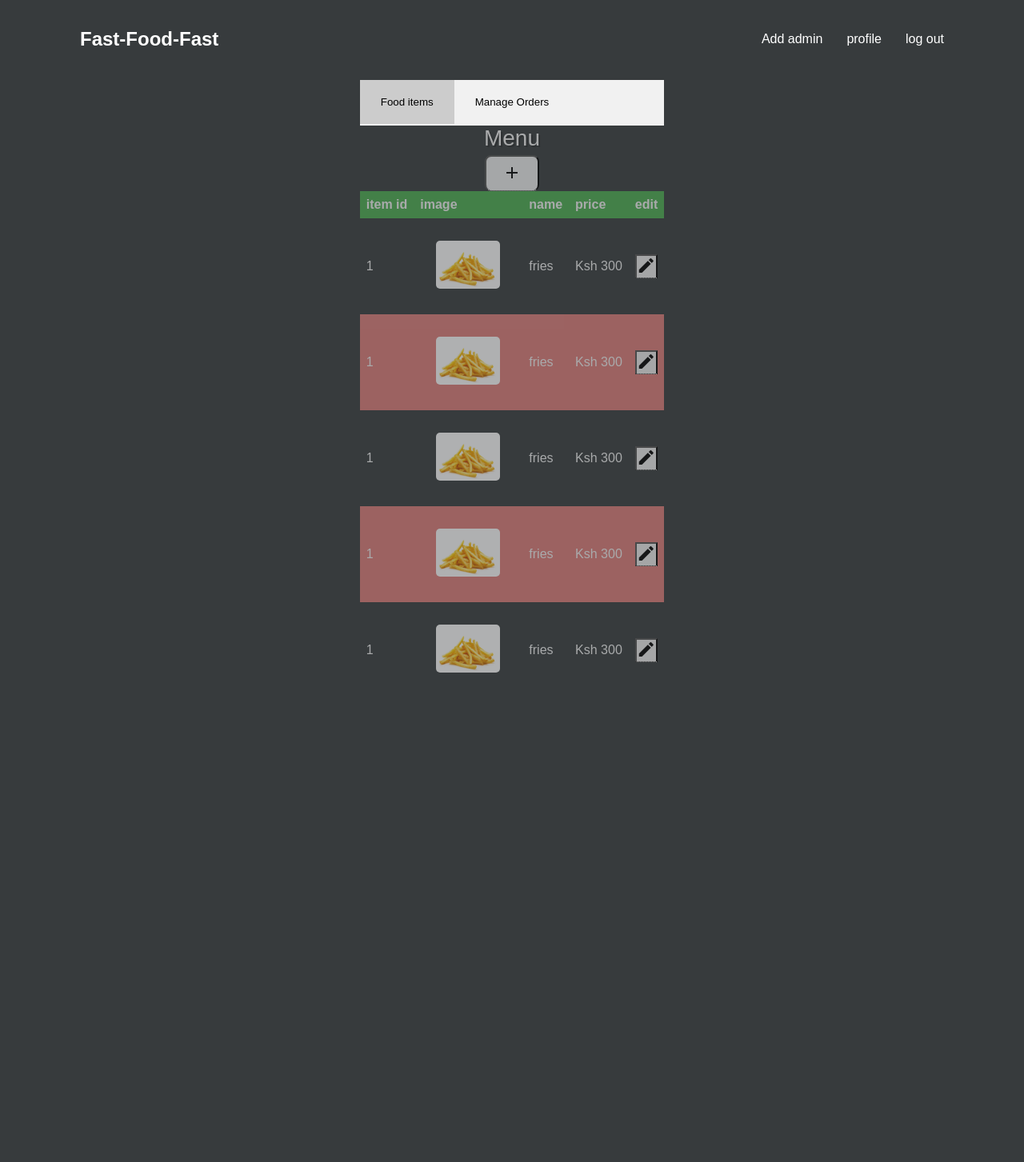
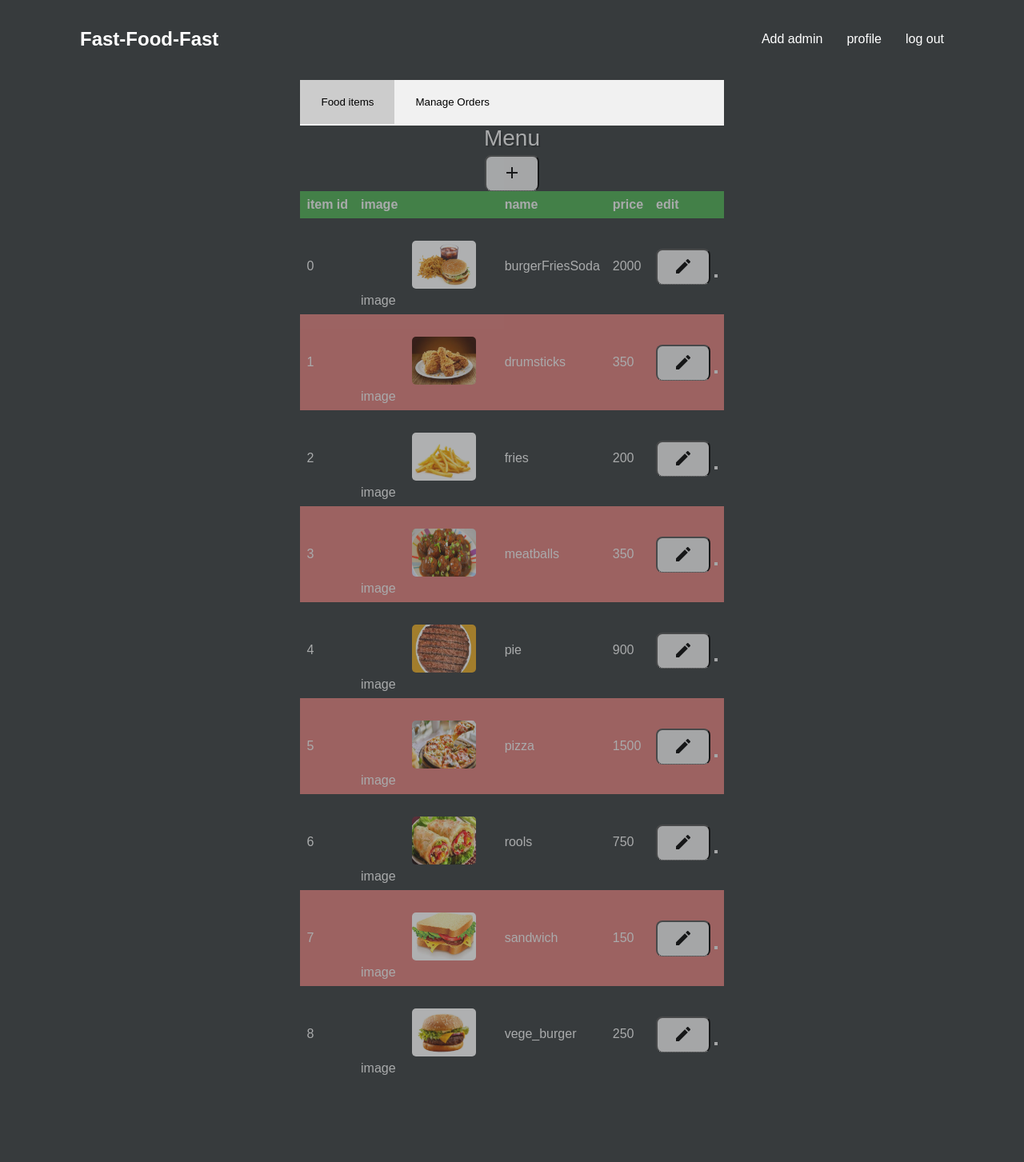
Before and after one commit to fgkinus/Fast-Food-Fast, a Python web app: template UI/templates/admin-dashboard.html in a window 1280 px wide. Shown: the whole page at 80% size. Before the commit the page ends 841 px from the top, so only its background shows below. Run offline with Jinja, Linux system fonts and the light colour scheme; the template is opened without the code that fills it, so the values that code supplies are empty.

Commit message:
Modify ShowFoodList method to append items to a table
Modify the function to populate the food items list with javascript

```diff
--- a/UI/js/main.js
+++ b/UI/js/main.js
@@ -69,7 +69,7 @@ function showContent(destination) {
 
 function showFoodlist(destination) {
     //get the template element:
-    let temp = document.querySelector("#food-item");
+    let temp = document.querySelector("#MenuItem");
 
     // items
     let items = create_items(foodItems);
@@ -79,19 +79,26 @@ function showFoodlist(destination) {
         //get the element from the template:
         let clone = document.importNode(temp.content, true);
         // create a new node based on the item
-        let image = clone.querySelector("img");
+        let cols = clone.querySelectorAll("td");
+
+        cols[0].textContent = i;
+
+        let image = document.createElement('img');
         image.src = items[keys[i]].image;
+        cols[1].appendChild(image);
 
-        let name = clone.querySelector("h3");
+        let name = cols[2];
         name.textContent = items[keys[i]].name;
 
-        let cost = clone.querySelector("p");
+        let cost = cols[3];
         cost.textContent = items[keys[i]].price;
 
-        let button = clone.querySelector("button");
+        let button = document.createElement("button");
         button.setAttribute("id", 'item-' + i);
+        button.setAttribute('onClick','pop_up("popup2")');
+        cols[4].appendChild(button);
         //append item to list
-        add_to_list(destination, clone, 'item-' + i);
+        add_to_table(destination, clone, 'item-' + i);
 
         // document.body.appendChild(image);
 
--- a/UI/templates/admin-dashboard.html
+++ b/UI/templates/admin-dashboard.html
@@ -26,7 +26,7 @@
         <!--tab menu-->
         <div class="tab">
             <button id="default-tab" class="tab_titles"
-                    onclick="openTab(event, 'food-items-list');showContent('food-list')">
+                    onclick="openTab(event, 'food-items-list'); showFoodlist('food-items')">
                 Food items
             </button>
             <button class="tab_titles" onclick="openTab(event, 'manage-orders');">Manage Orders</button>
@@ -41,7 +41,7 @@
                     <span class="tooltiptext">add new item</span>
                 </button>
             </nav>
-            <table>
+            <table id="food-items">
                 <thead>
                 <th>item id</th>
                 <th>image</th>
@@ -50,75 +50,11 @@
                 <th>edit</th>
                 </thead>
                 <tbody>
-                <tr>
-                    <td>1</td>
-                    <td><img src="../img/fries.jpg"></td>
-                    <td>fries</td>
-                    <td>Ksh 300</td>
-                    <td>
-                        <button class="mdc-button mdc-button_raised tooltip" aria-label="control_point"
-                                onclick="">
-                            <span class="mdc-button__icon material-icons">edit</span>
-                            <span class="tooltiptext">edit item</span>
-                        </button>
-                    </td>
-                </tr>
-                <tr>
-                    <td>1</td>
-                    <td><img src="../img/fries.jpg"></td>
-                    <td>fries</td>
-                    <td>Ksh 300</td>
-                    <td>
-                        <button class="mdc-button mdc-button_raised tooltip" aria-label="control_point"
-                                onclick="">
-                            <span class="mdc-button__icon material-icons">edit</span>
-                            <span class="tooltiptext">edit item</span>
-                        </button>
-                    </td>
-                </tr>
-                <tr>
-                    <td>1</td>
-                    <td><img src="../img/fries.jpg"></td>
-                    <td>fries</td>
-                    <td>Ksh 300</td>
-                    <td>
-                        <button class="mdc-button mdc-button_raised tooltip" aria-label="control_point"
-                                onclick="">
-                            <span class="mdc-button__icon material-icons">edit</span>
-                            <span class="tooltiptext">edit item</span>
-                        </button>
-                    </td>
-                </tr>
-                <tr>
-                    <td>1</td>
-                    <td><img src="../img/fries.jpg"></td>
-                    <td>fries</td>
-                    <td>Ksh 300</td>
-                    <td>
-                        <button class="mdc-button mdc-button_raised tooltip" aria-label="control_point"
-                                onclick="">
-                            <span class="mdc-button__icon material-icons">edit</span>
-                            <span class="tooltiptext">edit item</span>
-                        </button>
-                    </td>
-                </tr>
-                <tr>
-                    <td>1</td>
-                    <td><img src="../img/fries.jpg"></td>
-                    <td>fries</td>
-                    <td>Ksh 300</td>
-                    <td>
-                        <button class="mdc-button mdc-button_raised tooltip" aria-label="control_point"
-                                onclick="">
-                            <span class="mdc-button__icon material-icons">edit</span>
-                            <span class="tooltiptext">edit item</span>
-                        </button>
-                    </td>
-                </tr>
+
                 </tbody>
             </table>
             <!--a list of all food items-->
-            <ul id="food-list"></ul>
+            <!--<ul id="food-list"></ul>-->
         </div>
 
         <!--display previous orders-->
@@ -157,6 +93,7 @@
     </section>
 </div>
 
+<!--popups-->
 <div class="modal" id="popup">
     <div class="container-login modal-content" >
         <div id="title">
@@ -200,16 +137,58 @@
         </form>
     </div>
 </div>
-
+<div class="modal" id="popup2">
+    <div class="container-login modal-content" >
+        <div id="title2">
+            <i class="material-icons lock">note_add</i> edit entry
+            <button class="material-icons close btn cancelbtn tooltip"
+                    onclick="close_pop_up('popup2')">
+                close
+                <span class="tooltiptext">cancel</span>
+            </button>
+        </div>
+        <form action="#">
+            <div class="input">
+                <div class="input-addon">
+                    <i class="material-icons">input</i>
+                </div>
+                <input id="item-name2" placeholder="name" type="text" required class="validate" autocomplete="off">
+            </div>
+            <div class="clearfix"></div>
+            <div class="input">
+                <div class="input-addon">
+                    <i class="material-icons">input</i>
+                </div>
+                <input id="price2" placeholder="price" type="text" required class="validate"
+                       autocomplete="off">
+            </div>
+            <div class="clearfix"></div>
+            <div class="input">
+                <div class="input-addon">
+                    <i class="material-icons">input</i>
+                </div>
+                <div class="upload-btn-wrapper">
+                    <button class="btn">Upload an image file</button>
+                    <input type="file" name="myfile" />
+                </div>
+            </div>
+            <div class="clearfix"></div>
+            <div class="remember-me"></div>
+            <div class="remember-me"></div>
+            <div class="remember-me"></div>
+            <input type="submit" value="Edit"/>
+        </form>
+    </div>
+</div>
 <!--templates-->
 <div>
     <template id="MenuItem">
-        <td>menu_id</td>
-        <td>item_name</td>
+        <td>item_id</td>
+        <td>image</td>
+        <td>name</td>
         <td>price</td>
         <td>
-            <button class="mdc-button mdc-button_raised tooltip" aria-label="control_point"
-                    onclick="">
+            <button class="btn tooltip" aria-label="control_point"  onclick="pop_up('popup2')">
                 <span class="mdc-button__icon material-icons">edit</span>
                 <span class="tooltiptext">edit</span>
             </button>
```
